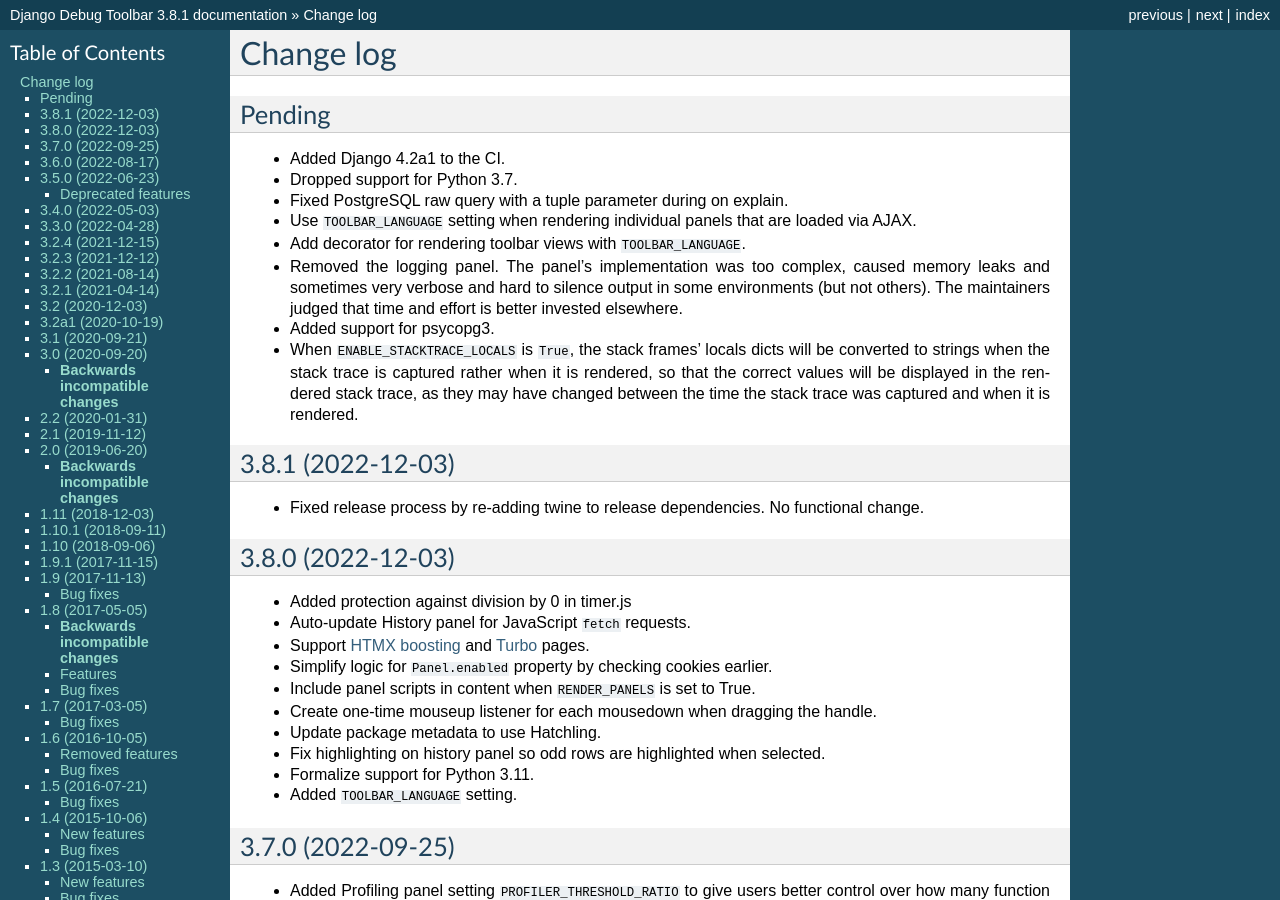
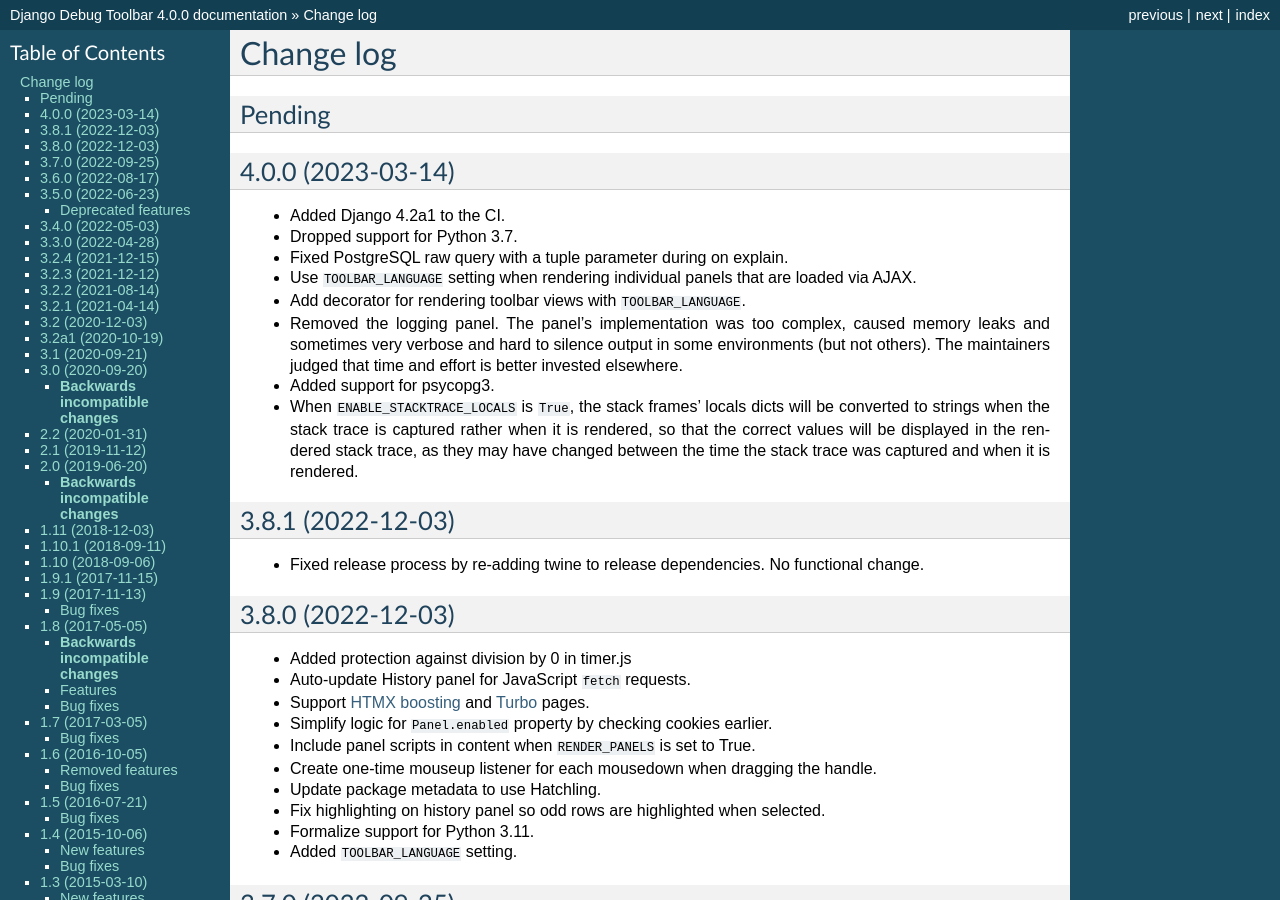
Before and after one commit to jazzband/django-debug-toolbar, a Sphinx documentation site: the page built from docs/changes.rst, in a window 1280 px wide and 900 px high. Built offline with Sphinx 7.4.7, drawn with Linux system fonts in a browser that asks for light colours; some of the changed text lies outside the part shown.

Commit message:
Version 4.0.0

```diff
--- a/README.rst
+++ b/README.rst
@@ -44,7 +44,7 @@
 In addition to the built-in panels, a number of third-party panels are
 contributed by the community.
 
-The current stable version of the Debug Toolbar is 3.8.1. It works on
+The current stable version of the Debug Toolbar is 4.0.0. It works on
 Django ≥ 3.2.4.
 
 Documentation, including installation and configuration instructions, is
--- a/debug_toolbar/__init__.py
+++ b/debug_toolbar/__init__.py
@@ -4,7 +4,7 @@
 
 # Do not use pkg_resources to find the version but set it here directly!
 # see issue #1446
-VERSION = "3.8.1"
+VERSION = "4.0.0"
 
 # Code that discovers files or modules in INSTALLED_APPS imports this module.
 urls = "debug_toolbar.urls", APP_NAME
--- a/docs/changes.rst
+++ b/docs/changes.rst
@@ -3,6 +3,9 @@
 
 Pending
 -------
+
+4.0.0 (2023-03-14)
+------------------
 
 * Added Django 4.2a1 to the CI.
 * Dropped support for Python 3.7.
--- a/docs/conf.py
+++ b/docs/conf.py
@@ -25,7 +25,7 @@
 copyright = copyright.format(datetime.date.today().year)
 
 # The full version, including alpha/beta/rc tags
-release = "3.8.1"
+release = "4.0.0"
 
 
 # -- General configuration ---------------------------------------------------
```
